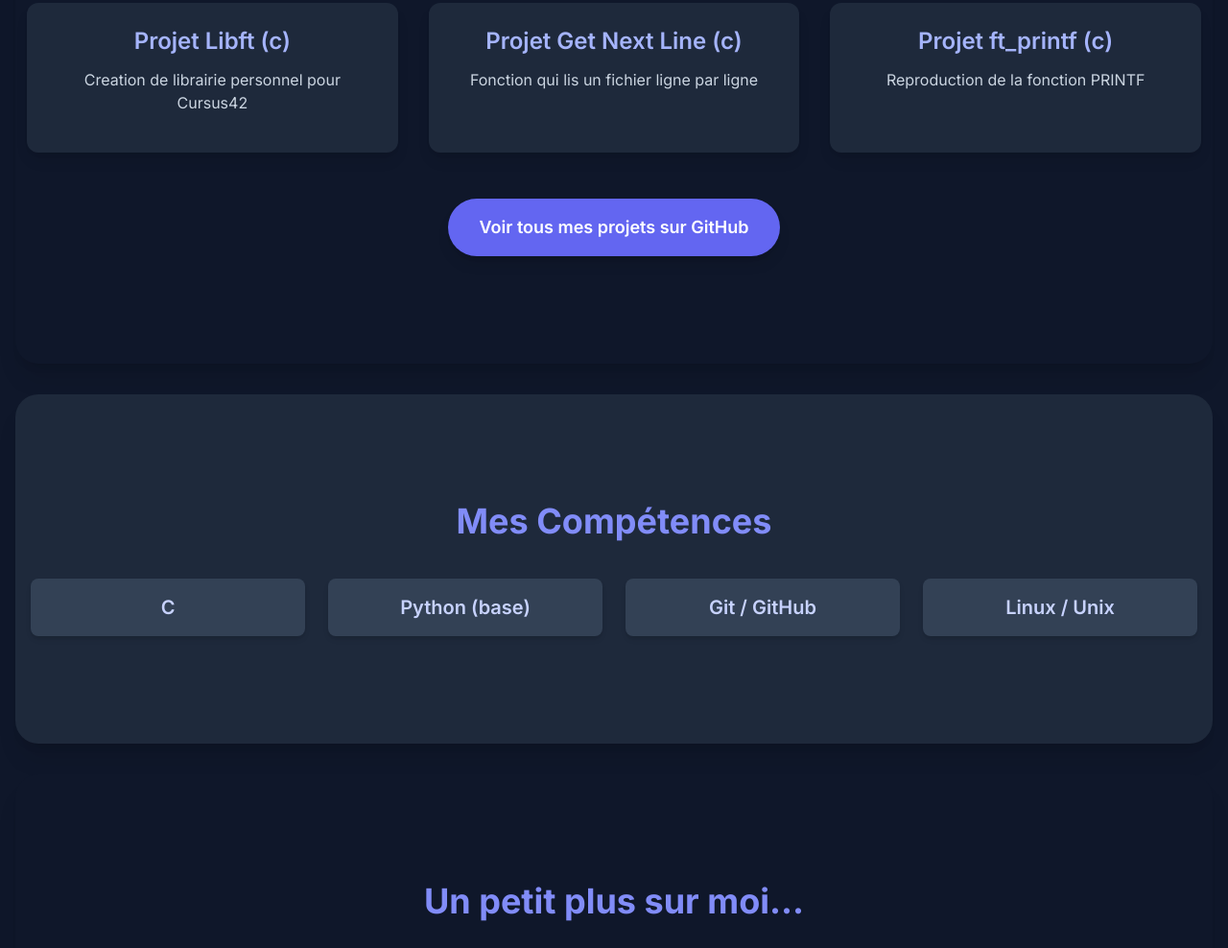
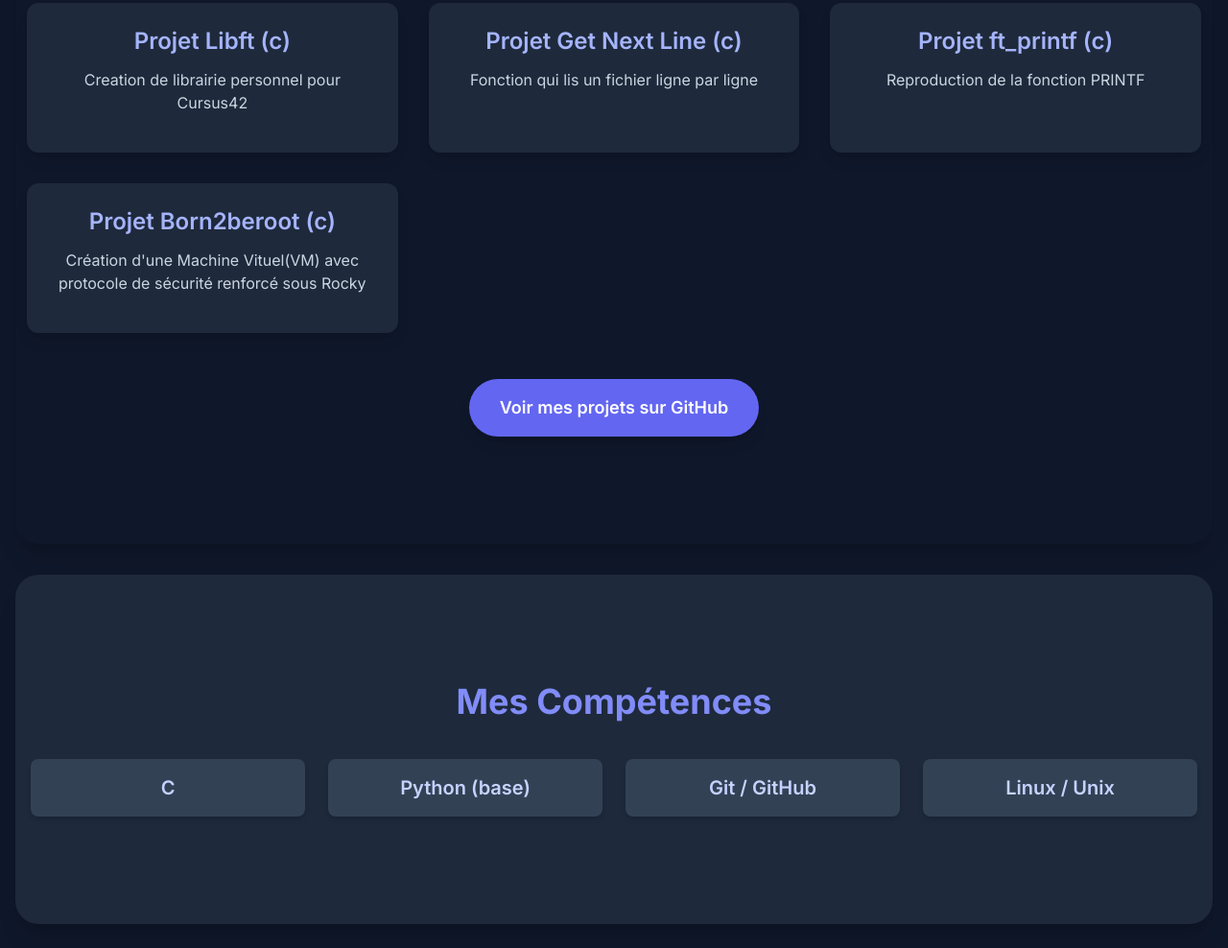
Before and after one commit to NikoStano/portfolio, a plain HTML site: page index.html in a window 1280 px wide. Shown: the part 1305-2293 px from the top of the page at 96% size. Drawn offline with nearby package versions, Linux system fonts and the light colour scheme.

Commit message:
Update index.html

```diff
--- a/index.html
+++ b/index.html
@@ -137,10 +137,22 @@
 		</a-->
                 </div>
 
+		<div class="bg-slate-800 rounded-xl shadow-lg p-6 flex flex-col justify-between transform hover:scale-105 transition-transform duration-300">
+                    <div>
+                        <h3 class="text-2xl font-semibold text-indigo-300 mb-3">Projet Born2beroot (c)</h3>
+						<p class="text-slate-300 mb-4">
+                                Création d'une Machine Vituel(VM) avec protocole de sécurité renforcé sous Rocky
+                        </p>
+                    </div>
+                    <!--a href="https://github.com/NikoStano/ft_printf" target="_blank" class="mt-4 inline-block bg-indigo-600 text-white px-6 py-3 rounded-full text-md font-medium text-center hover:bg-indigo-700 transition-colors">
+                        Voir sur GitHub
+		</a-->
+                </div>
+
                 </div>
             <div class="text-center mt-12">
                 <a href="https://github.com/NikoStano/" target="_blank" class="inline-block bg-indigo-500 text-white px-8 py-4 rounded-full text-lg font-semibold shadow-lg hover:bg-indigo-600 transition-all duration-300 ease-in-out transform hover:scale-105">
-                    Voir tous mes projets sur GitHub
+                    Voir mes projets sur GitHub
                 </a>
             </div>
         </div>
```
